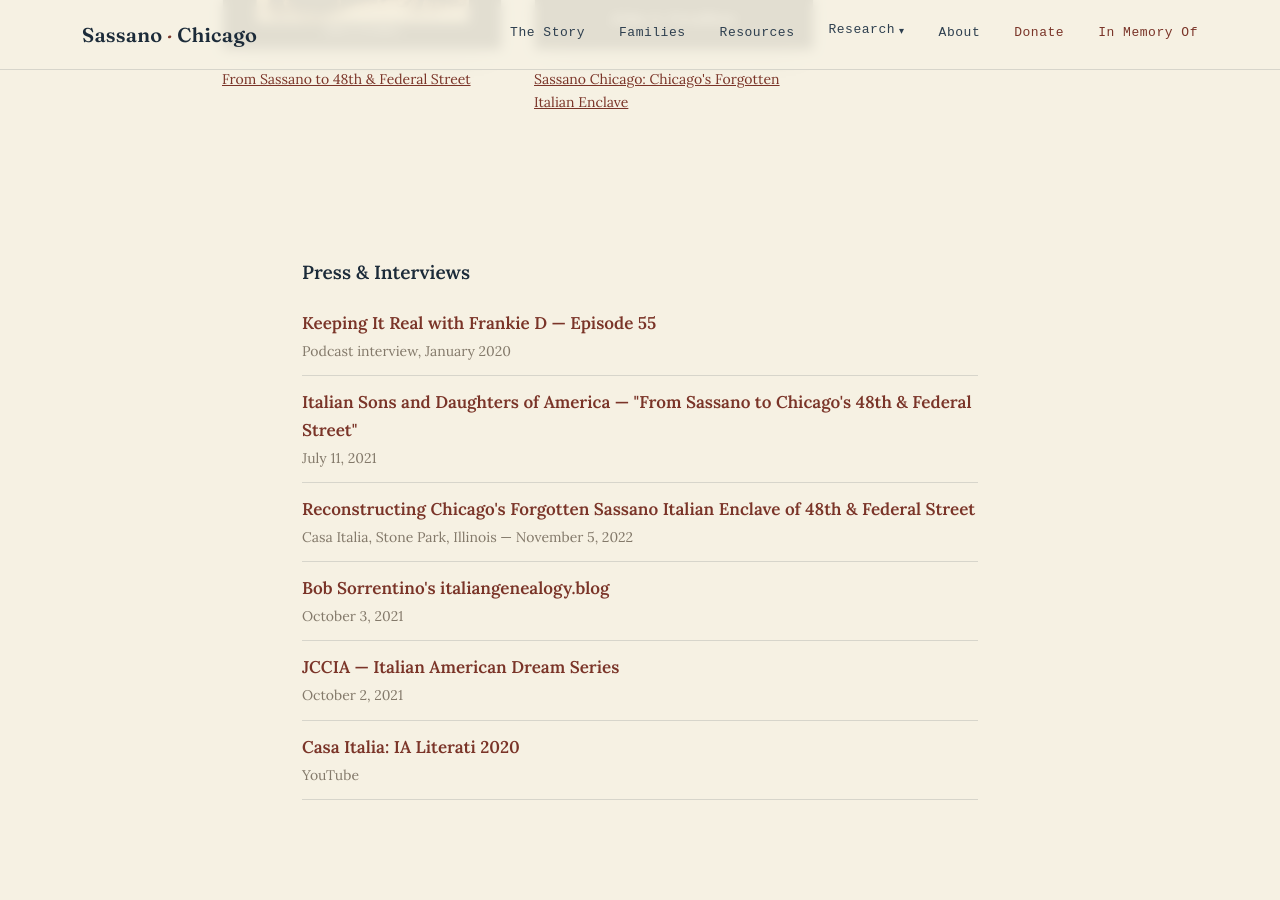
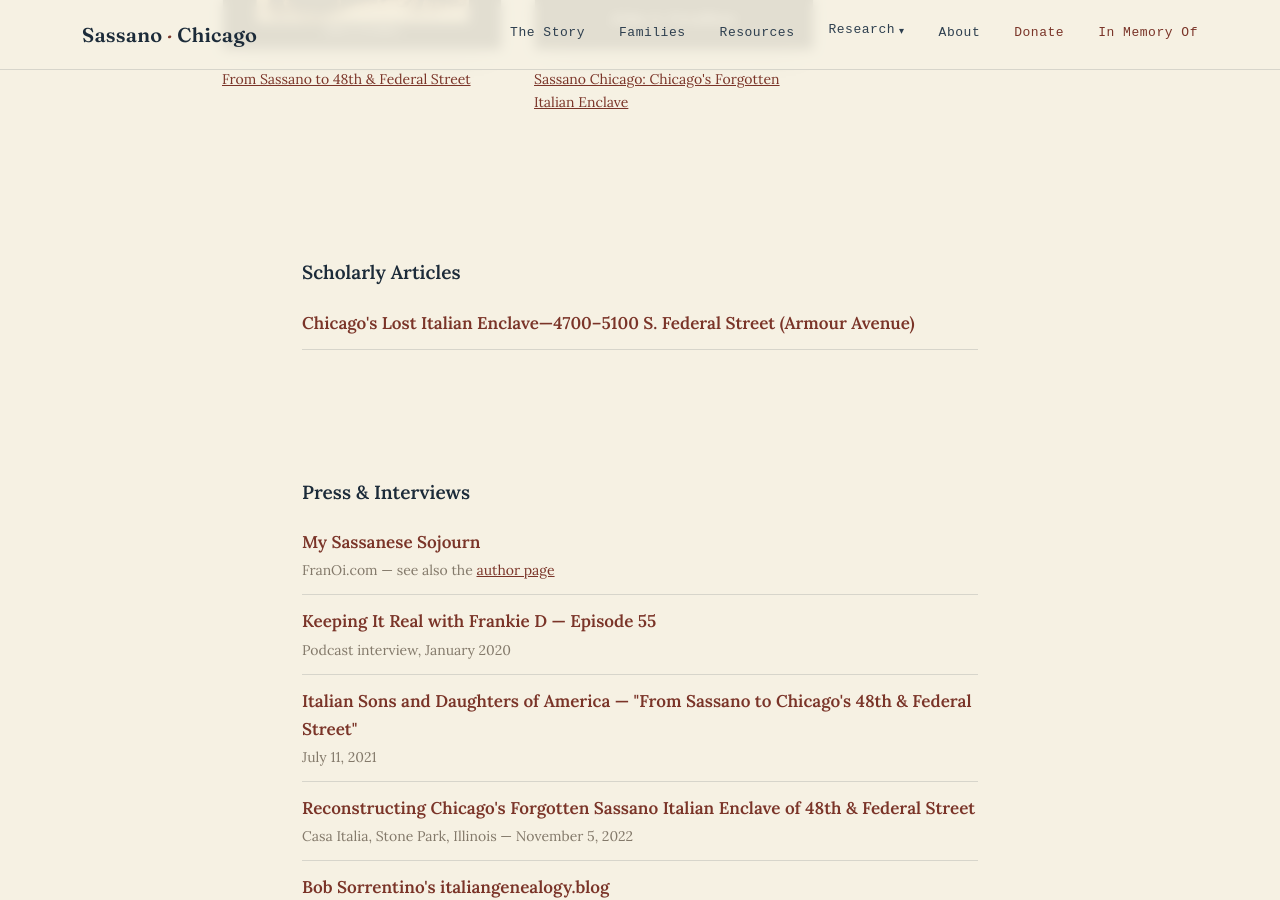
Before and after one commit to johncavallone/sassanochicago, a Jekyll site: the page built from books-media.html, in a window 1280 px wide and 900 px high, scrolled down 642 px. Built offline with Jekyll 4.4.1, drawn with Linux system fonts in a browser that asks for light colours; some web fonts are replaced.

Commit message:
Add files via upload

```diff
--- a/books-media.html
+++ b/books-media.html
@@ -30,9 +30,26 @@ title: Books & Media
 
 <section style="padding-top:8px;">
   <div class="wrap content-block">
+    <h3 style="font-family:'Lora',serif; font-weight:600; font-size:19px; margin-bottom:14px;">Scholarly Articles</h3>
+    <div class="res-list-group">
+      <ul>
+        <li>
+          <a class="reslink" href="https://scholarlypublishingcollective.org/uip/ia/article-abstract/XL/2/126/343654/Chicago-s-Lost-Italian-Enclave-4700-5100-S-Federal">Chicago's Lost Italian Enclave—4700–5100 S. Federal Street (Armour Avenue)</a>
+        </li>
+      </ul>
+    </div>
+  </div>
+</section>
+
+<section style="padding-top:8px;">
+  <div class="wrap content-block">
     <h3 style="font-family:'Lora',serif; font-weight:600; font-size:19px; margin-bottom:14px;">Press &amp; Interviews</h3>
     <div class="res-list-group">
       <ul>
+        <li>
+          <a class="reslink" href="https://franoi.com/highlights/my-sassanese-sojourn/">My Sassanese Sojourn</a>
+          <span class="desc">FranOi.com — see also the <a href="https://franoi.com/author/john-c/" style="color:var(--brick);">author page</a></span>
+        </li>
         <li>
           <a class="reslink" href="https://italianamericanlife.com/episode-55/">Keeping It Real with Frankie D — Episode 55</a>
           <span class="desc">Podcast interview, January 2020</span>
```
